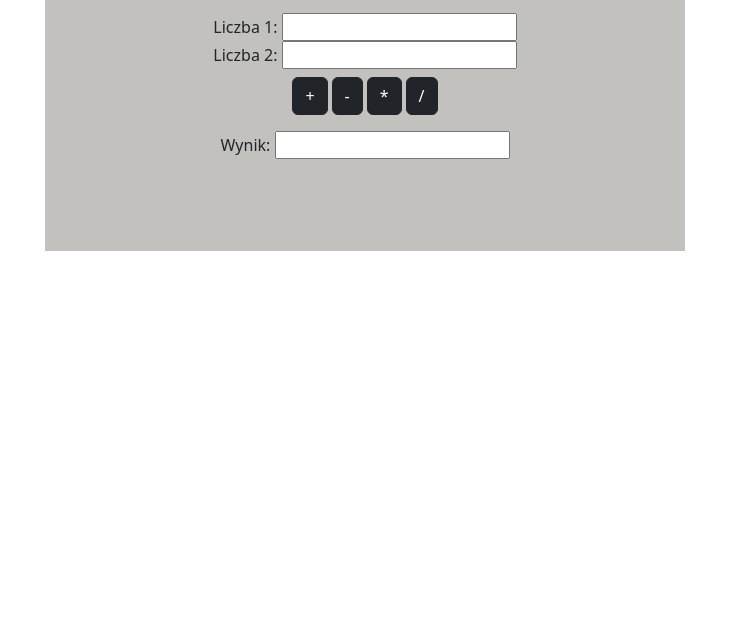
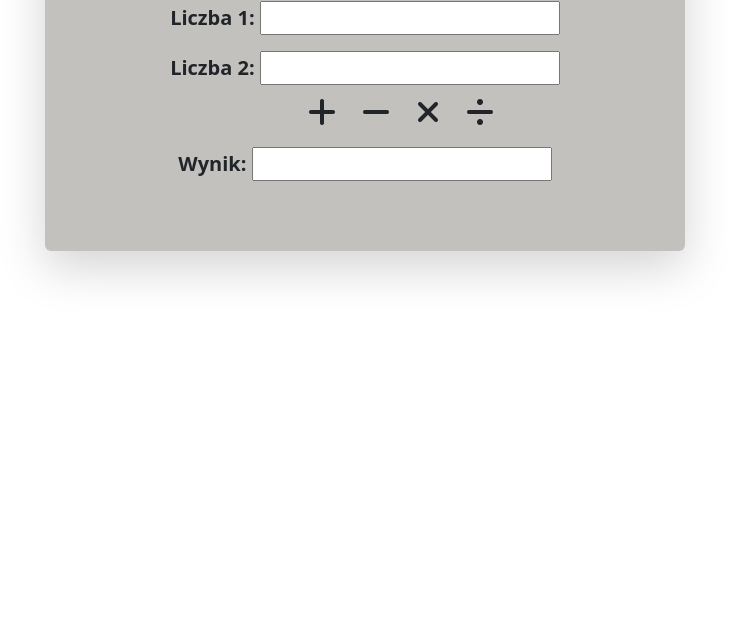
Before and after one commit to NataliaJeszke/calc, a plain HTML site: page index.html in a window 1280 px wide. Shown: the part 157-800 px from the top of the page, without its empty margins (275-1004 px from the left). Drawn offline with nearby package versions, Linux system fonts and the light colour scheme.

Commit message:
Simple calculator

```diff
--- a/index.html
+++ b/index.html
@@ -13,53 +13,41 @@
       crossorigin="anonymous"
     />
     <link rel="stylesheet" href="style.css" />
+    <script
+      src="https://kit.fontawesome.com/b433241389.js"
+      crossorigin="anonymous"
+    ></script>
   </head>
   <body>
     <section>
       <div class="bg-image pt-3">
         <div
-          class="container d-flex align-items-center justify-content-center flex-column w-50 h-50"
+          class="container d-flex align-items-center justify-content-center flex-column w-50 h-50 shadow-lg rounded"
         >
-          <div><h2 class="text-center mb-4">Kalkulator</h2></div>
-          <div class="text-center">
+          <div><h1 class="text-center mb-4">Kalkulator</h1></div>
+          <div class="text-center pb-sm-3 num">
             <label for="fnumber">Liczba 1:</label>
             <input type="number" id="num1" name="fnumber" />
           </div>
-          <div class="text-center">
+          <div class="text-center num">
             <label for="snumber">Liczba 2:</label>
             <input type="number" id="num2" name="snumber" />
           </div>
-          <div class="d-flex align-items-center mt-2">
-            <input
-              type="button"
-              class="btn btn-dark me-1"
-              id="sum"
-              value="+"
-              onclick="sumowanie()"
-            />
-            <input
-              type="button"
-              class="btn btn-dark me-1"
-              id="sub"
-              value="-"
-              onclick="odejmowanie()"
-            />
-            <input
-              type="button"
-              class="btn btn-dark me-1"
-              id="multi"
-              value="*"
-              onclick="mnozenie()"
-            />
-            <input
-              type="button"
-              class="btn btn-dark"
-              id="divi"
-              value="/"
-              onclick="dzielenie()"
-            />
+          <div class="d-flex align-items-center mt-2 ps-sm-5 ms-sm-4">
+            <button class="btn" id="sum" value="+" onclick="sumowanie()">
+              <i class="fa-solid fa-plus fa-2xl"></i>
+            </button>
+            <button class="btn" id="sub" value="-" onclick="odejmowanie()">
+              <i class="fa-solid fa-minus fa-2xl"></i>
+            </button>
+            <button class="btn" id="multi" value="*" onclick="mnozenie()">
+              <i class="fa-solid fa-xmark fa-2xl"></i>
+            </button>
+            <button class="btn" id="divi" value="/" onclick="dzielenie()">
+              <i class="fa-solid fa-divide fa-2xl"></i>
+            </button>
           </div>
-          <div class="text-center pt-3">
+          <div class="text-center pt-3 wynik-txt">
             <label for="wynik">Wynik:</label>
             <input type="text" id="wynik" readonly="readonly" />
           </div>
--- a/script.js
+++ b/script.js
@@ -31,7 +31,7 @@
         if (document.querySelector("#divi")){
             let num1 = Number(document.querySelector("#num1").value);
             let num2 = Number(document.querySelector("#num2").value);
-                if(num1===0 || num2===0){
+                if(num2===0){
                     alert("dzielisz przez zero")
                 } else {
                     let divi = num1 / num2;
--- a/style.css
+++ b/style.css
@@ -16,4 +16,10 @@
 .container{
     background-color: rgba(161, 158, 153, 0.637);
     z-index: 2;
+
 }
+
+.num, .wynik-txt{
+    font-size: 20px;
+    font-weight: bold;
+}
```
